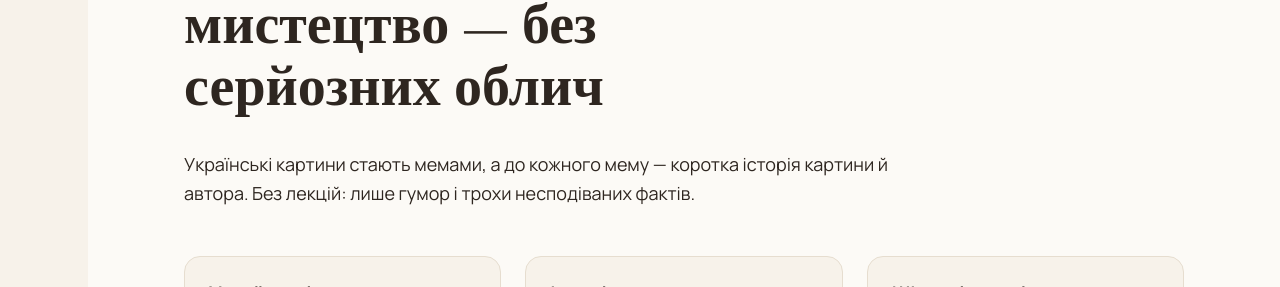
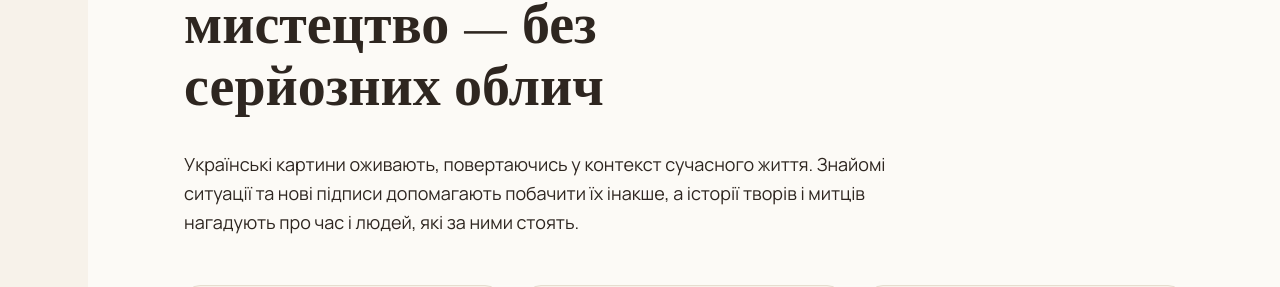
Before and after one commit to hacathon-uart/pid-sklom, a React (Vite) app in the folder frontend/: page / in a window 1280 px wide. Shown: the part 2224-2511 px from the top of the page. Built offline with nearby package versions, Linux system fonts and the light colour scheme; no server answers; a web font is replaced by a local one.

Commit message:
copy(home): describe paintings in contemporary life

```diff
--- a/frontend/src/pages/HomePage.tsx
+++ b/frontend/src/pages/HomePage.tsx
@@ -118,8 +118,8 @@ export function HomePage() {
           <div className="t-label">Про проєкт</div>
           <h2 className="t-h1 mt-6 max-w-[560px]">Українське мистецтво — без серйозних облич</h2>
           <p className="t-body-lg mt-8 max-w-[720px]">
-            Українські картини стають мемами, а до кожного мему — коротка історія картини й автора. Без лекцій: лише
-            гумор і трохи несподіваних фактів.
+            Українські картини оживають, повертаючись у контекст сучасного життя. Знайомі ситуації та нові підписи
+            допомагають побачити їх інакше, а історії творів і митців нагадують про час і людей, які за ними стоять.
           </p>
           <div className="mt-12 grid grid-cols-1 gap-6 md:grid-cols-3">
             {FEATURES.map(([title, text]) => (
```
